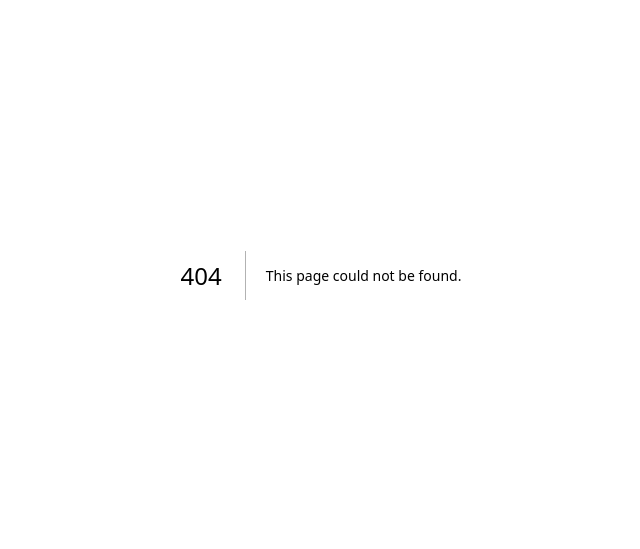
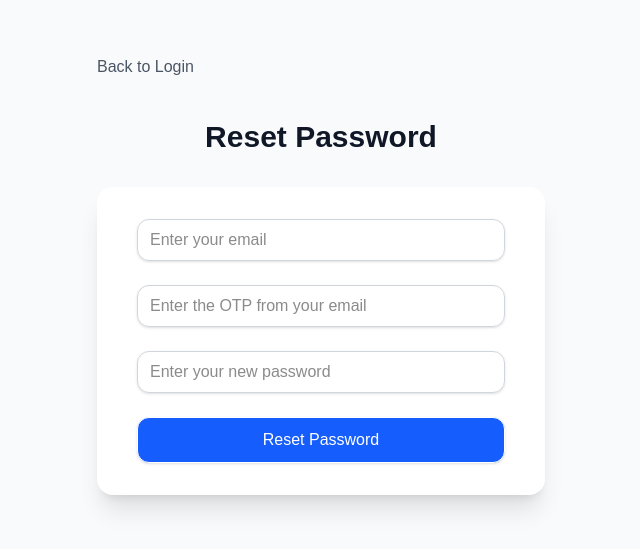
Before and after one commit to Swathi7895/TirangaIDMS, a Next.js app: page /reset-password in a window 1280 px wide. Before the commit this address had no page. Shown: the part 125-674 px from the top of the page, without its empty margins (319-959 px from the left). Built offline with nearby package versions, Linux system fonts and the light colour scheme.

Commit message:
new changes after client visit

```diff
--- /dev/null
+++ b/src/app/forgot-password/page.tsx
@@ -0,0 +1,66 @@
+"use client";
+import React, { useState } from "react";
+import { useRouter } from "next/navigation";
+import Link from "next/link";
+import toast, { Toaster } from "react-hot-toast";
+
+export default function ForgotPasswordPage() {
+  const router = useRouter();
+  const [email, setEmail] = useState("");
+  const [loading, setLoading] = useState(false);
+
+  const handleSubmit = async (e: React.FormEvent) => {
+    e.preventDefault();
+    setLoading(true);
+    try {
+      const response = await fetch("http://localhost:8080/api/auth/forgot-password", {
+        method: "POST",
+        headers: { "Content-Type": "application/json" },
+        body: JSON.stringify({ email }),
+      });
+      if (!response.ok) {
+        toast.error("Failed to send reset email. Please try again.");
+        setLoading(false);
+        return;
+      }
+      toast.success("Reset instructions sent! Check your email.");
+      setTimeout(() => router.push("/reset-password"), 2000);
+    } catch (err) {
+      toast.error("An error occurred. Please try again.");
+    } finally {
+      setLoading(false);
+    }
+  };
+
+  return (
+    <div className="min-h-screen bg-gray-50 flex flex-col justify-center py-12 sm:px-6 lg:px-8">
+      <Toaster position="top-right" />
+      <div className="sm:mx-auto sm:w-full sm:max-w-md">
+        <Link href="/login" className="inline-flex items-center text-gray-600 hover:text-gray-900 mb-4">Back to Login</Link>
+        <h2 className="mt-6 text-center text-3xl font-extrabold text-gray-900">Forgot Password</h2>
+      </div>
+      <div className="mt-8 sm:mx-auto sm:w-full sm:max-w-md">
+        <div className="bg-white py-8 px-4 shadow-xl rounded-2xl sm:px-10">
+          <form className="space-y-6" onSubmit={handleSubmit}>
+            <input
+              type="email"
+              placeholder="Enter your email"
+              required
+              value={email}
+              onChange={(e) => setEmail(e.target.value)}
+              className="appearance-none block w-full px-3 py-2 border border-gray-300 rounded-xl shadow-sm focus:ring-blue-500 focus:border-blue-500"
+            />
+            <button
+              type="submit"
+              disabled={loading}
+              className="w-full flex justify-center py-2.5 px-4 border rounded-xl shadow-sm text-white bg-blue-600 hover:bg-blue-700 disabled:opacity-50 disabled:cursor-not-allowed"
+            >
+              {loading ? "Sending..." : "Send OTP to Email"}
+            </button>
+            <p className="text-xs text-gray-500 text-center">You will receive an OTP in your email to reset your password.</p>
+          </form>
+        </div>
+      </div>
+    </div>
+  );
+}
--- a/src/app/login/page.tsx
+++ b/src/app/login/page.tsx
@@ -246,6 +246,9 @@
             {validationErrors.password && (
               <p className="mt-1 text-sm text-red-600">{validationErrors.password}</p>
             )}
+            <div className="flex justify-end mt-2">
+              <Link href="/forgot-password" className="text-sm text-blue-600 hover:underline">Forgot Password?</Link>
+            </div>
           </div>
 
           {/* Login as Employee Checkbox */}
@@ -275,11 +278,7 @@
           </button>
         </div>
 
-        <div className="mt-6 text-center">
-          <Link href="/forgot-password" className="text-indigo-600 hover:underline text-sm">
-            Forgot password?
-          </Link>
-        </div>
+
 
         <div className="mt-6 text-center">
           <span className="text-gray-600">Don't have an account? </span>
--- /dev/null
+++ b/src/app/reset-password/page.tsx
@@ -0,0 +1,83 @@
+"use client";
+import React, { useState } from "react";
+import { useRouter } from "next/navigation";
+import Link from "next/link";
+import toast, { Toaster } from "react-hot-toast";
+
+export default function ResetPasswordPage() {
+  const router = useRouter();
+  const [email, setEmail] = useState("");
+  const [otp, setOtp] = useState("");
+  const [newPassword, setNewPassword] = useState("");
+  const [loading, setLoading] = useState(false);
+
+  const handleSubmit = async (e: React.FormEvent) => {
+    e.preventDefault();
+    setLoading(true);
+    try {
+      const response = await fetch("http://localhost:8080/api/auth/reset-password", {
+        method: "POST",
+        headers: { "Content-Type": "application/json" },
+        body: JSON.stringify({ email, otp, newPassword }),
+      });
+      if (!response.ok) {
+        toast.error("Failed to reset password. Please check your email, OTP, and try again.");
+        setLoading(false);
+        return;
+      }
+      toast.success("Password reset successful! Redirecting to login...");
+      setTimeout(() => router.push("/login"), 2000);
+    } catch (err) {
+      toast.error("An error occurred. Please try again.");
+    } finally {
+      setLoading(false);
+    }
+  };
+
+  return (
+    <div className="min-h-screen bg-gray-50 flex flex-col justify-center py-12 sm:px-6 lg:px-8">
+      <Toaster position="top-right" />
+      <div className="sm:mx-auto sm:w-full sm:max-w-md">
+        <Link href="/login" className="inline-flex items-center text-gray-600 hover:text-gray-900 mb-4">Back to Login</Link>
+        <h2 className="mt-6 text-center text-3xl font-extrabold text-gray-900">Reset Password</h2>
+      </div>
+      <div className="mt-8 sm:mx-auto sm:w-full sm:max-w-md">
+        <div className="bg-white py-8 px-4 shadow-xl rounded-2xl sm:px-10">
+          <form className="space-y-6" onSubmit={handleSubmit}>
+            <input
+              type="email"
+              placeholder="Enter your email"
+              required
+              value={email}
+              onChange={(e) => setEmail(e.target.value)}
+              className="appearance-none block w-full px-3 py-2 border border-gray-300 rounded-xl shadow-sm focus:ring-blue-500 focus:border-blue-500"
+            />
+            <input
+              type="text"
+              placeholder="Enter the OTP from your email"
+              required
+              value={otp}
+              onChange={(e) => setOtp(e.target.value)}
+              className="appearance-none block w-full px-3 py-2 border border-gray-300 rounded-xl shadow-sm focus:ring-blue-500 focus:border-blue-500"
+            />
+            <input
+              type="password"
+              placeholder="Enter your new password"
+              required
+              value={newPassword}
+              onChange={(e) => setNewPassword(e.target.value)}
+              className="appearance-none block w-full px-3 py-2 border border-gray-300 rounded-xl shadow-sm focus:ring-blue-500 focus:border-blue-500"
+            />
+            <button
+              type="submit"
+              disabled={loading}
+              className="w-full flex justify-center py-2.5 px-4 border rounded-xl shadow-sm text-white bg-blue-600 hover:bg-blue-700 disabled:opacity-50 disabled:cursor-not-allowed"
+            >
+              {loading ? "Resetting..." : "Reset Password"}
+            </button>
+          </form>
+        </div>
+      </div>
+    </div>
+  );
+}
```
